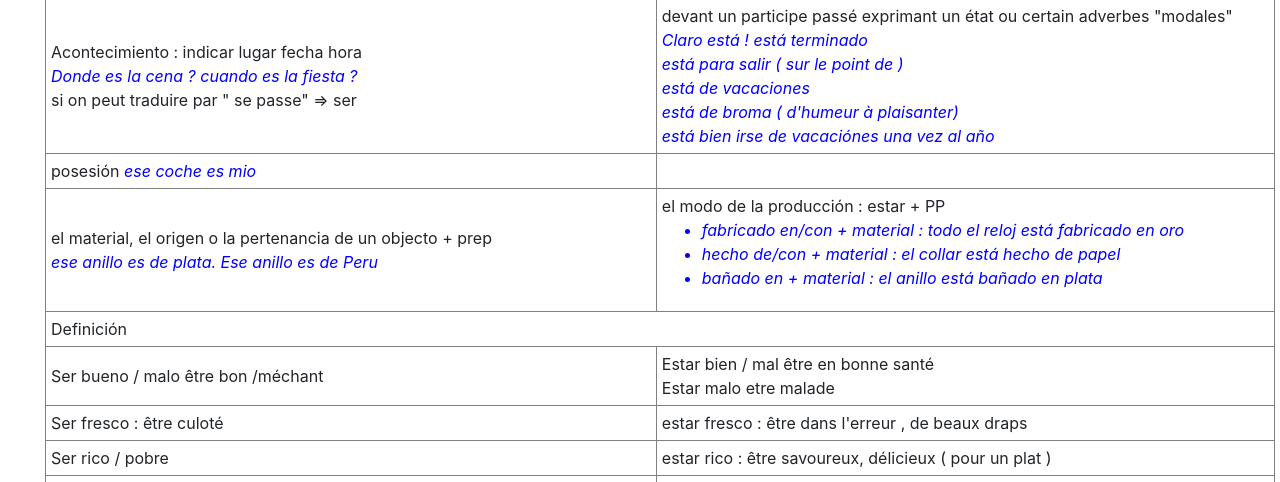
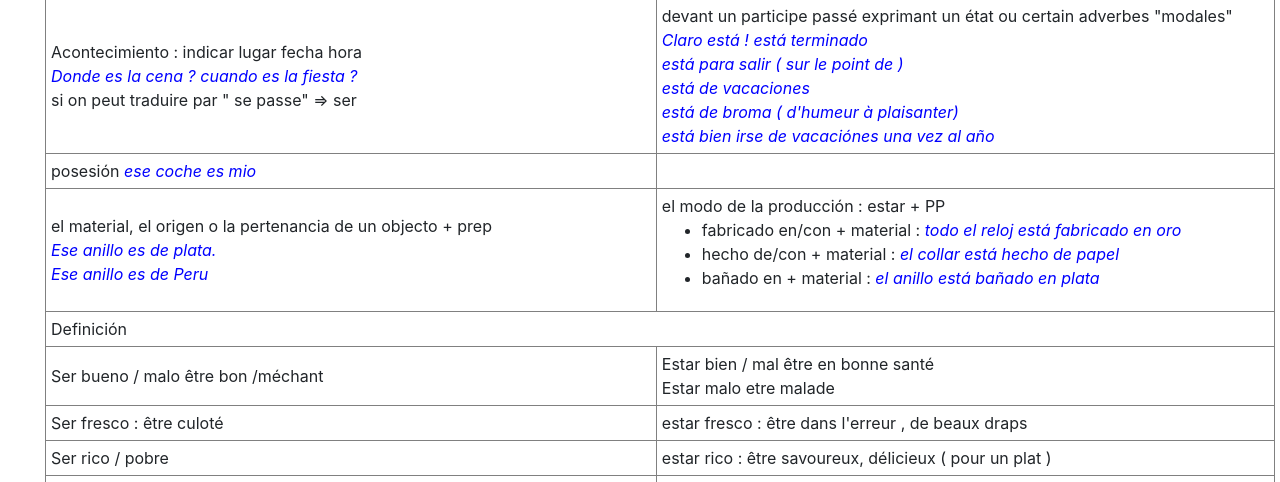
Before and after one commit to kutta75/espanol, a Django app: template verbos/templates/verbos/gramatica.html in a window 1280 px wide, after a click on "-000- SER y ESTAR". Shown: the part 1438-1920 px from the top of the page. Run offline with Django 3.2, Linux system fonts and the light colour scheme; the template is opened without the code that fills it, so the values that code supplies are empty; some libraries are stand-ins or nearby versions.

Commit message:
Update gramatica.html

```diff
--- a/verbos/templates/verbos/gramatica.html
+++ b/verbos/templates/verbos/gramatica.html
@@ -176,12 +176,12 @@ document.addEventListener('DOMContentLoaded', (event) => {
 		<td> </td>
 	</tr>
 	<tr>
-		<td> el material, el origen o la pertenancia de un objecto + prep <br> <span class="exemple"> ese anillo es de plata. Ese anillo es de Peru </td>
-		<td> el modo de la producción : estar + PP  <span class ="exemple">
+		<td> el material, el origen o la pertenancia de un objecto + prep <br> <span class="exemple"> Ese anillo es de plata. <br> Ese anillo es de Peru </td>
+		<td> el modo de la producción : estar + PP
 			<ul>
-				<li> fabricado en/con + material : todo el reloj está fabricado en oro </li>
-				<li> hecho de/con + material : el collar está hecho de papel </li>
-				<li> bañado en + material : el anillo está bañado en plata </li>
+				<li> fabricado en/con + material : <span class ="exemple"> todo el reloj está fabricado en oro </span> </li>
+				<li> hecho de/con + material : <span class ="exemple"> el collar está hecho de papel </span> </li>
+				<li> bañado en + material : <span class ="exemple"> el anillo está bañado en plata  </span></li>
 			</ul>
 		</td>
 	</tr>
```
